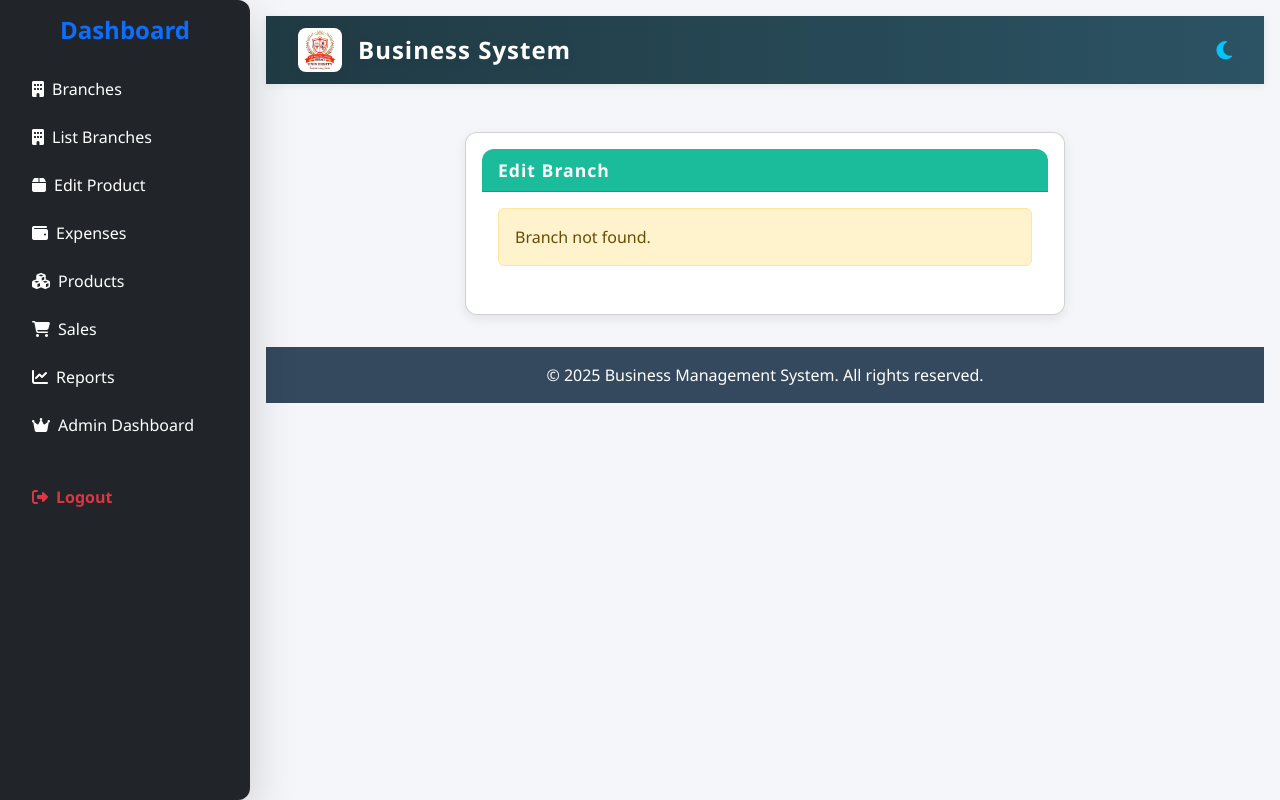
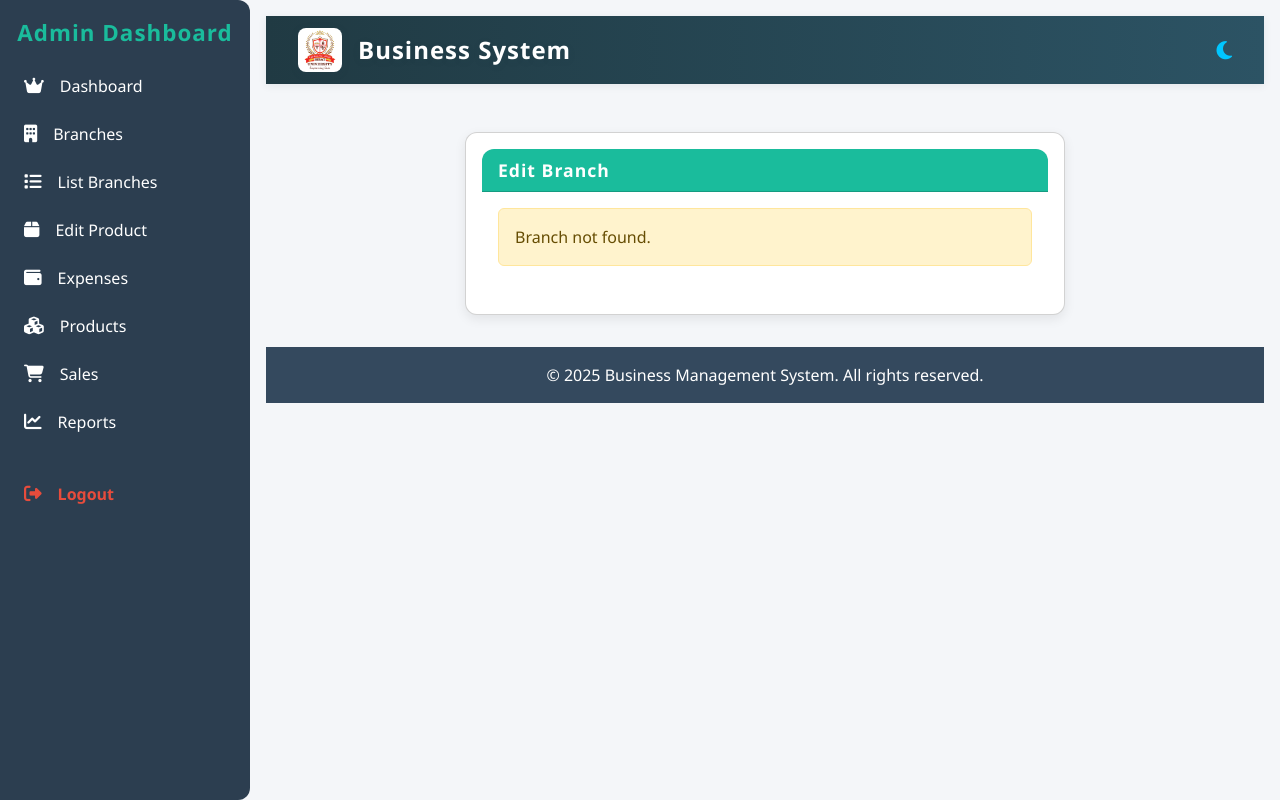
Before and after one commit to janiwyn/business-system, a PHP site: page /pages/branch_edit.php in a window 1280 px wide. Run offline with PHP 8.4, Linux system fonts and the light colour scheme; the visitor is signed in with stand-in values (Sample User, id 1).

Commit message:
fixed the issue of the appearence of the sidebar_admin against bootstrap

```diff
--- a/pages/sidebar_admin.php
+++ b/pages/sidebar_admin.php
@@ -1,54 +1,87 @@
-<div class="d-flex">
-  <!-- Sidebar -->
-  <div class="sidebar bg-dark text-white p-3 shadow-lg" style="width: 250px; min-height: 100vh; border-top-right-radius: 12px; border-bottom-right-radius: 12px;">
-    <h4 class="text-center mb-4 fw-bold text-primary">Dashboard</h4>
-    <ul class="nav flex-column">
-      <li class="nav-item mb-2">
-        <a class="nav-link text-white d-flex align-items-center hover-effect" href="../pages/branch.php">
-          <i class="fa-solid fa-building me-2"></i> Branches
-        </a>
-      </li>
-               <li class="nav-item mb-2">
-          <a class="nav-link text-white d-flex align-items-center hover-effect" href="../pages/list_branches.php">
-            <i class="fa-solid fa-building me-2"></i> List Branches
-          </a>
+<?php
+// Remove any session_start() here, since session is already started in header or elsewhere
+if (!isset($_SESSION['role'])) {
+    header("Location: ../auth/login.php");
+    exit();
+}
+$role = $_SESSION['role'];
+?>
+<style>
+/* Sidebar styling to match sidebar_manager */
+.sidebar {
+    width: 250px;
+    min-height: 100vh;
+    background: #2c3e50;
+    color: #fff;
+    padding: 1rem;
+    transition: width 0.3s ease;
+    position: fixed;
+    top: 0; left: 0;
+    z-index: 10;
+    border-top-right-radius: 12px;
+    border-bottom-right-radius: 12px;
+}
+.sidebar-title {
+    text-align: center;
+    margin-bottom: 1.5rem;
+    font-weight: 700;
+    font-size: 1.4rem;
+    color: #1abc9c;
+    letter-spacing: 1px;
+}
+.sidebar-nav {
+    list-style: none;
+    padding: 0;
+    margin: 0;
+}
+.sidebar-nav li {
+    margin: 0.5rem 0;
+}
+.sidebar-nav li a {
+    display: flex;
+    align-items: center;
+    padding: 0.5rem;
+    border-radius: 6px;
+    font-size: 1rem;
+    color: #fff;
+    transition: background 0.2s, color 0.2s;
+    gap: 0.5rem;
+}
+.sidebar-nav li a i {
+    margin-right: 0.5rem;
+    font-size: 1.1rem;
+}
+.sidebar-nav li a:hover,
+.sidebar-nav li a.active {
+    background: var(--primary-color, #1abc9c);
+    color: #fff;
+    text-decoration: none;
+}
+.sidebar-nav li a.text-danger {
+    color: #e74c3c !important;
+}
+.sidebar-nav li a.text-danger:hover {
+    background: #e74c3c !important;
+    color: #fff !important;
+}
+@media (max-width: 768px) {
+    .sidebar { width: 100%; min-height: auto; position: relative; border-radius: 0; }
+}
+</style>
+<div class="sidebar">
+    <div class="sidebar-title">Admin Dashboard</div>
+    <ul class="sidebar-nav">
+        <li><a href="../pages/admin_dashboard.php"><i class="fa-solid fa-crown"></i> Dashboard</a></li>
+        <li><a href="../pages/branch.php"><i class="fa-solid fa-building"></i> Branches</a></li>
+        <li><a href="../pages/list_branches.php"><i class="fa-solid fa-list"></i> List Branches</a></li>
+        <li><a href="../pages/edit_product.php"><i class="fa-solid fa-box"></i> Edit Product</a></li>
+        <li><a href="../pages/expense.php"><i class="fa-solid fa-wallet"></i> Expenses</a></li>
+        <li><a href="../pages/product.php"><i class="fa-solid fa-cubes"></i> Products</a></li>
+        <li><a href="../pages/sales.php"><i class="fa-solid fa-cart-shopping"></i> Sales</a></li>
+        <li><a href="../pages/report.php"><i class="fa-solid fa-chart-line"></i> Reports</a></li>
+        <li style="margin-top:2rem;">
+            <a href="../auth/logout.php" class="text-danger fw-bold"><i class="fa-solid fa-right-from-bracket"></i> Logout</a>
         </li>
-      <li class="nav-item mb-2">
-        <a class="nav-link text-white d-flex align-items-center hover-effect" href="../pages/edit_product.php">
-          <i class="fa-solid fa-box me-2"></i> Edit Product
-        </a>
-      </li>
-      <li class="nav-item mb-2">
-        <a class="nav-link text-white d-flex align-items-center hover-effect" href="../pages/expense.php">
-          <i class="fa-solid fa-wallet me-2"></i> Expenses
-        </a>
-      </li>
-      <li class="nav-item mb-2">
-        <a class="nav-link text-white d-flex align-items-center hover-effect" href="../pages/product.php">
-          <i class="fa-solid fa-cubes me-2"></i> Products
-        </a>
-      </li>
-      <li class="nav-item mb-2">
-        <a class="nav-link text-white d-flex align-items-center hover-effect" href="../pages/sales.php">
-          <i class="fa-solid fa-cart-shopping me-2"></i> Sales
-        </a>
-      </li>
-      <li class="nav-item mb-2">
-        <a class="nav-link text-white d-flex align-items-center hover-effect" href="../pages/report.php">
-          <i class="fa-solid fa-chart-line me-2"></i> Reports
-        </a>
-      </li>
-      <li class="nav-item mb-2">
-        <a class="nav-link text-white d-flex align-items-center hover-effect" href="../pages/admin_dashboard.php">
-          <i class="fa-solid fa-crown me-2"></i> Admin Dashboard
-        </a>
-      </li>
-      <li class="nav-item mt-4">
-        <a class="nav-link text-danger fw-bold d-flex align-items-center hover-logout" href="../auth/logout.php">
-          <i class="fa-solid fa-right-from-bracket me-2"></i> Logout
-        </a>
-      </li>
     </ul>
-  </div>
-
-  <div class="flex-grow-1 main-container">
+</div>
+<div class="main-container">
```
